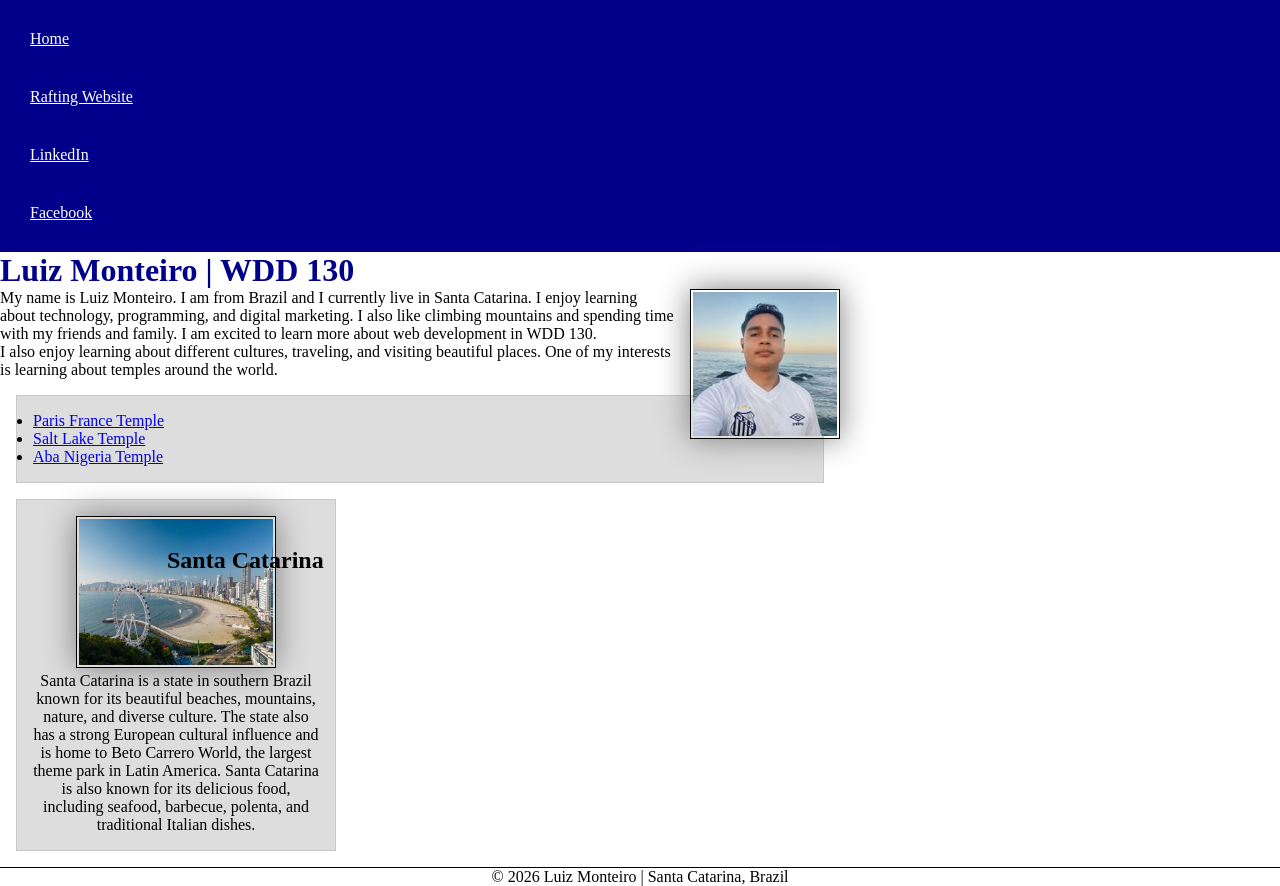
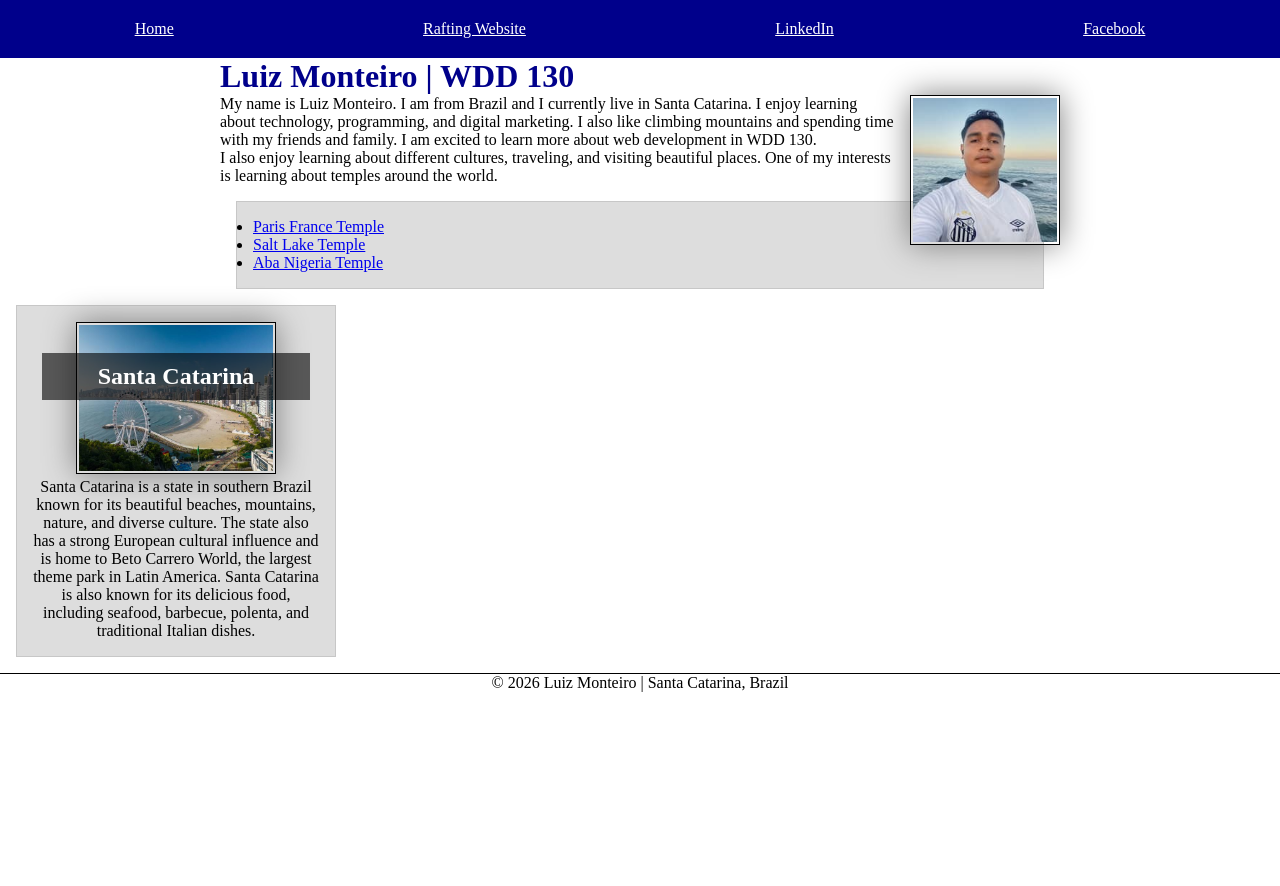
Before and after one commit to monteirogluiz/Wdd130, a plain HTML site: page index.html in a window 1280 px wide. After the commit the page ends 800 px from the top, so only its background shows below. Drawn offline with Linux system fonts and the light colour scheme.

Commit message:
Refactor nav and aside styles for better layout

```diff
--- a/styles/styles.css
+++ b/styles/styles.css
@@ -13,12 +13,14 @@
 nav {
     background-color: var(--primary-color);
     padding: 10px;
+    display: flex;
+    justify-content: space-around;
 }
 
 nav a {
     color: white;
     display: block;
-    padding: 20px;
+    padding: 10px;
 }
 
 h1 {
@@ -39,6 +41,7 @@ p {
 
 main {
     max-width: 840px;
+    margin: 0 auto;
 }
 
 main img {
@@ -62,7 +65,11 @@ aside img {
 aside h2 {
     position: absolute;
     top: 47px;
-    left: 150px;
+    left: 25px;
+    right: 25px;
+    background-color: rgb(0 0 0 / 60%);
+    color: white;
+    padding: 10px;
 }
 
 footer {
```
